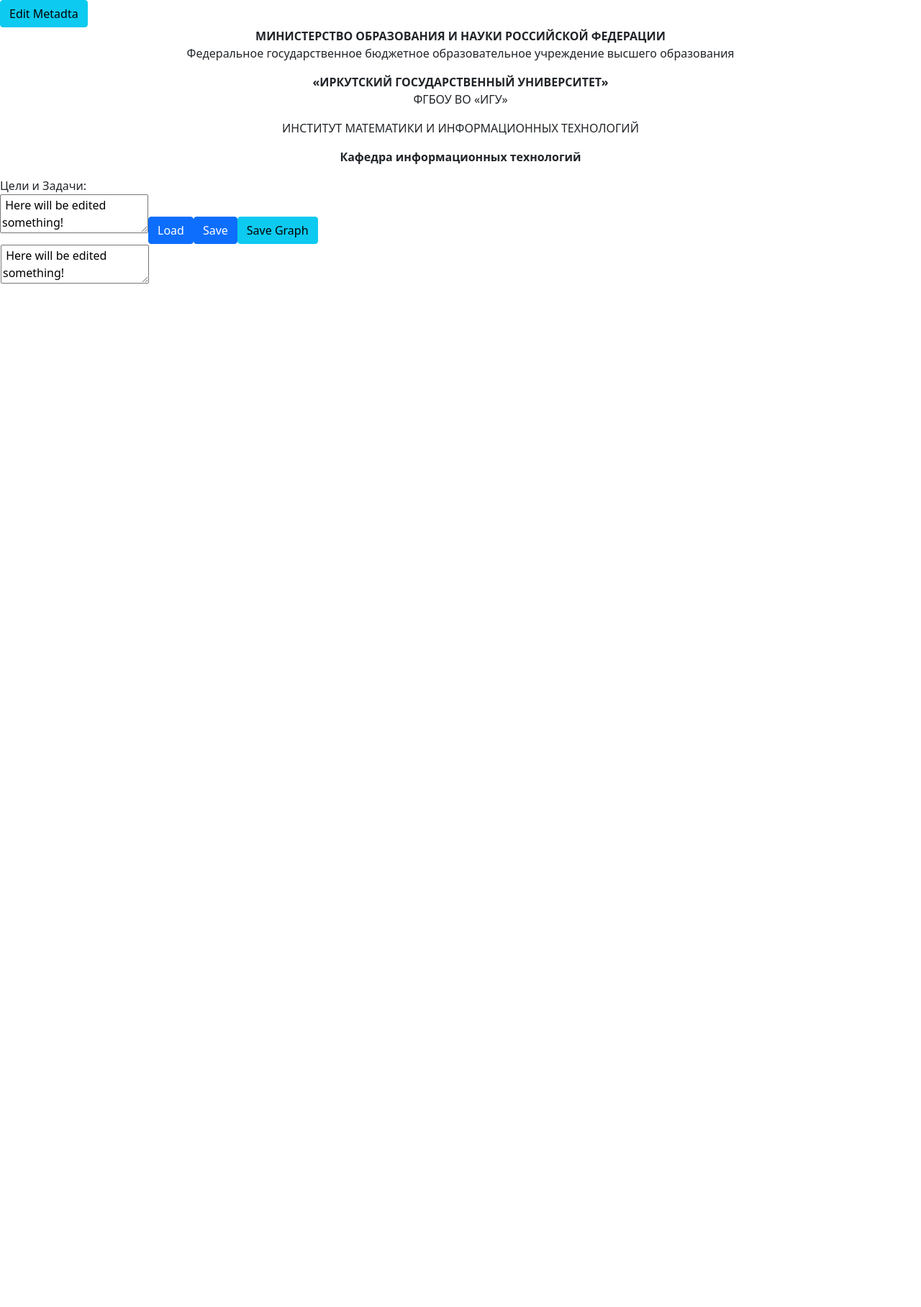
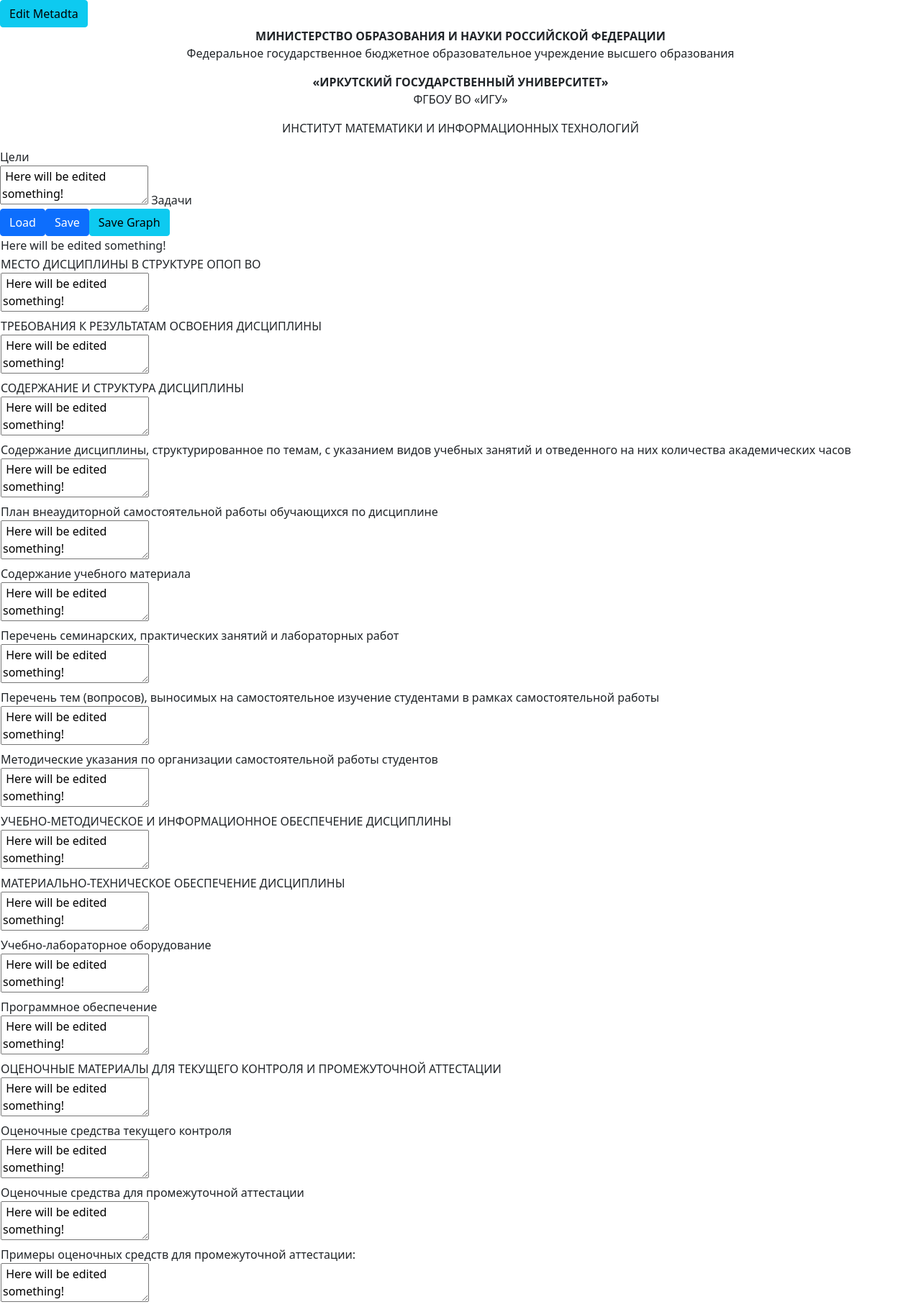
Before and after one commit to isu-enterprise/isu.workprog, a Flask app: page / in a window 1280 px wide. Shown: the whole page at 72% size. Before the commit the page ends 394 px from the top, so only its background shows below. Run offline with Flask 2, Linux system fonts and the light colour scheme; parts of the project's set-up code (start-up, migrations or seed data) failed here and were passed over; some libraries are stand-ins or nearby versions.

Commit message:
smth like HTML page
HTML

```diff
--- a/check.py
+++ b/check.py
@@ -68,6 +68,21 @@
 }
 
 LIMIT 1
+
+"""
+GET_WP_QUEST = PREFIXES + """
+
+SELECT ?quest ?number ?label WHERE {
+# SELECT * WHERE {
+    ?syll a dbr:Syllabus .
+    ?syll wpdd:itemList ?itemlist .
+    ?s a dbr:Syllabus .
+    ?s  wpdd:itemList  ?itemlist .
+    ?itemlist a wpdd:EvaluationMean .
+    ?quest schema:member ?itemlist .
+    ?quest schema:sku ?number .
+    ?quest rdfs:label ?label  .
+   }
 
 """
 
--- a/templates/index.html
+++ b/templates/index.html
@@ -5,7 +5,7 @@
     <script src="https://cdn.tiny.cloud/1/kaaf4o7jxmlkc9tcrky2avxjor545dy2e13namvnpj5zhcz5/tinymce/5/tinymce.min.js" referrerpolicy="origin"></script>
     <script>
       tinymce.init({
-        selector: "#section",
+        selector: "#div",
         inline: true,
         plugins: ["quickbars"],
         quickbars_selection_toolbar:
@@ -131,8 +131,7 @@
             Федеральное государственное бюджетное образовательное учреждение высшего образования</p>
         <p align="center"><b>«ИРКУТСКИЙ ГОСУДАРСТВЕННЫЙ УНИВЕРСИТЕТ»</b><br/>ФГБОУ ВО «ИГУ»</p>
         <p align="center">ИНСТИТУТ МАТЕМАТИКИ И ИНФОРМАЦИОННЫХ ТЕХНОЛОГИЙ</p>
-        <p align="center"><b>Кафедра информационных технологий</b>
-       <p></p>
+        <p></p>
 
     </textarea>
     </section>
@@ -141,20 +140,160 @@
              <tr>
                  <td>
         <form method="post">
-            <textarea id="texteditor-problem" data-tag="aim" class="edit-text"> Here will be edited something! </textarea>
+            <div id="texteditor-problem" data-tag="problem" class="edit-text"> Here will be edited something! </div>
           </form>
           </td>
+           </tr>
+
+        Цели<br/>
+
+        <form method="post">
+            <textarea id="texteditor-aim" data-tag="aim" class="edit-text"> Here will be edited something! </textarea>
+          </form>
+        Задачи<br/>
+        <tr>
           <td>
-            </tr>
-            <tr>
-        Цели и Задачи:<br/>
-        <form method="post">
-            <textarea id="texteditor-aim" data-tag="problem" class="edit-text"> Here will be edited something! </textarea>
-          </form>
-        </td>
+            МЕСТО ДИСЦИПЛИНЫ В СТРУКТУРЕ ОПОП ВО <br/>
+            <form method="post">
+              <textarea id="texteditor" data-tag="" class="edit-text"> Here will be edited something! </textarea>
+            </form>
+          </td>
         </tr>
-        <!--i forgot but its important!!!-->
-      </section>
+        <tr>
+          <td>
+            ТРЕБОВАНИЯ К РЕЗУЛЬТАТАМ ОСВОЕНИЯ ДИСЦИПЛИНЫ<br/>
+            <form method="post">
+              <textarea id="texteditor" data-tag="" class="edit-text"> Here will be edited something! </textarea>
+            </form>
+          </td>
+        </tr>
+        <tr>
+          <td>
+            СОДЕРЖАНИЕ И СТРУКТУРА ДИСЦИПЛИНЫ <br/>
+            <form method="post">
+              <textarea id="texteditor" data-tag="" class="edit-text"> Here will be edited something! </textarea>
+            </form>
+          </td>
+        </tr>
+        <tr>
+          <td>
+            Содержание дисциплины, структурированное по темам, c указанием видов
+            учебных занятий и отведенного на них количества академических часов<br/>
+            <form method="post">
+              <textarea id="texteditor" data-tag="" class="edit-text"> Here will be edited something! </textarea>
+            </form>
+          </td>
+        </tr>
+        <tr>
+          <td>
+            План внеаудиторной самостоятельной работы обучающихся по дисциплине<br/>
+            <form method="post">
+              <textarea id="texteditor" data-tag="" class="edit-text"> Here will be edited something! </textarea>
+            </form>
+          </td>
+        </tr>
+        <tr>
+          <td>
+            Содержание учебного материала<br/>
+            <form method="post">
+              <textarea id="texteditor" data-tag="" class="edit-text"> Here will be edited something! </textarea>
+            </form>
+          </td>
+        </tr>
+        <tr>
+          <td>
+            Перечень семинарских, практических занятий и лабораторных работ<br/>
+            <form method="post">
+              <textarea id="texteditor" data-tag="" class="edit-text"> Here will be edited something! </textarea>
+            </form>
+          </td>
+        </tr>
+        <tr>
+          <td>
+            Перечень тем (вопросов), выносимых на самостоятельное изучение студентами
+в рамках самостоятельной работы<br/>
+            <form method="post">
+              <textarea id="texteditor" data-tag="" class="edit-text"> Here will be edited something! </textarea>
+            </form>
+          </td>
+        </tr>
+        <tr>
+          <td>
+            Методические указания по организации самостоятельной работы студентов<br/>
+            <form method="post">
+              <textarea id="texteditor" data-tag="" class="edit-text"> Here will be edited something! </textarea>
+            </form>
+          </td>
+        </tr>
+        <tr>
+          <td>
+            УЧЕБНО-МЕТОДИЧЕСКОЕ И ИНФОРМАЦИОННОЕ ОБЕСПЕЧЕНИЕ
+                ДИСЦИПЛИНЫ<br/>
+            <form method="post">
+              <textarea id="texteditor" data-tag="" class="edit-text"> Here will be edited something! </textarea>
+            </form>
+          </td>
+        </tr>
+        <tr>
+          <td>
+            МАТЕРИАЛЬНО-ТЕХНИЧЕСКОЕ ОБЕСПЕЧЕНИЕ ДИСЦИПЛИНЫ<br/>
+            <form method="post">
+              <textarea id="texteditor" data-tag="" class="edit-text"> Here will be edited something! </textarea>
+            </form>
+          </td>
+        </tr>
+        <tr>
+          <td>
+            Учебно-лабораторное оборудование<br/>
+            <form method="post">
+              <textarea id="texteditor" data-tag="" class="edit-text"> Here will be edited something! </textarea>
+            </form>
+          </td>
+        </tr>
+        <tr>
+          <td>
+            Программное обеспечение<br/>
+            <form method="post">
+              <textarea id="texteditor" data-tag="" class="edit-text"> Here will be edited something! </textarea>
+            </form>
+          </td>
+        </tr>
+        <tr>
+          <td>
+            ОЦЕНОЧНЫЕ МАТЕРИАЛЫ ДЛЯ ТЕКУЩЕГО КОНТРОЛЯ И
+            ПРОМЕЖУТОЧНОЙ АТТЕСТАЦИИ<br/>
+            <form method="post">
+              <textarea id="texteditor" data-tag="" class="edit-text"> Here will be edited something! </textarea>
+            </form>
+          </td>
+        </tr>
+        <tr>
+          <td>
+            Оценочные средства текущего контроля <br/>
+            <form method="post">
+              <textarea id="texteditor" data-tag="" class="edit-text"> Here will be edited something! </textarea>
+            </form>
+          </td>
+        </tr>
+        <tr>
+          <td>
+            Оценочные средства для промежуточной аттестации<br/>
+            <form method="post">
+              <textarea id="texteditor" data-tag="" class="edit-text"> Here will be edited something! </textarea>
+            </form>
+          </td>
+        </tr>
+        <tr>
+          <td>
+            Примеры оценочных средств для промежуточной аттестации:<br/>
+            <form method="post">
+              <textarea id="texteditor" data-tag="" class="edit-text"> Here will be edited something! </textarea>
+            </form>
+          </td>
+        </tr>
+
+
+    </section>
     <script>
     </script>
     <button id="theButton" type="button" class="btn btn-primary">Load</button>
```
